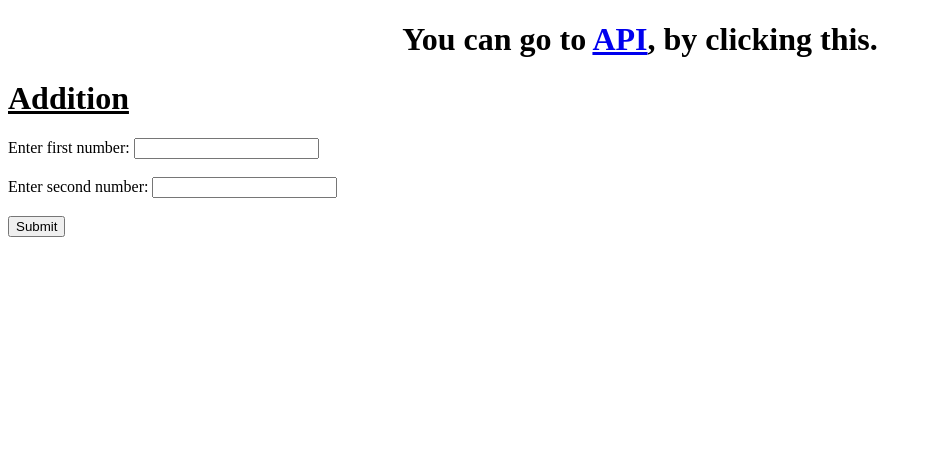
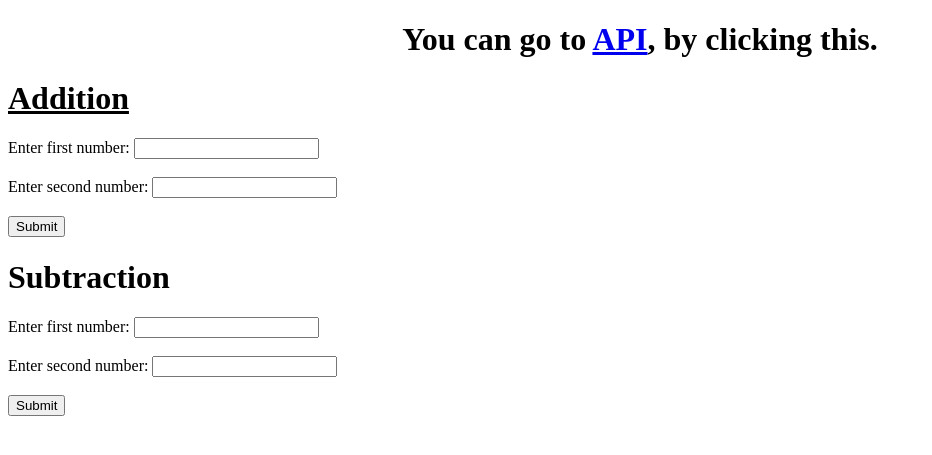
Before and after one commit to yashramanii/Django, a Django app: page / in a window 1280 px wide. Shown: the top 455 px of the page, without its empty margins (0-932 px from the left). Run offline with Django 3.2, Linux system fonts and the light colour scheme.

Commit message:
subtraction added

```diff
--- a/weather/api/templates/index.html
+++ b/weather/api/templates/index.html
@@ -16,4 +16,14 @@
     <input type="submit">
 </form>
 
+
+<h1>Subtraction</h1>
+<form action="sub" method="POST">
+    {% csrf_token %}
+
+    Enter first number: <input type="text" name="num1"><br><br>
+    Enter second number: <input type="text" name="num2"><br><br>
+    <input type="submit">
+</form>
+
 {% endblock %}
--- a/weather/api/urls.py
+++ b/weather/api/urls.py
@@ -1,6 +1,6 @@
 from django.urls import include, path
 from rest_framework import routers
-from api.views import TodoListApiView, index, addition
+from api.views import TodoListApiView, index, addition, subtraction
 
 router = routers.DefaultRouter()
 router.register('todo', TodoListApiView)
@@ -11,4 +11,5 @@ urlpatterns = [
     # path('', TodoListApiView.as_view())
     path('',index, name='index'),
     path('add',addition, name='add'),
+    path('sub',addition, name='sub'),
 ]
--- a/weather/api/views.py
+++ b/weather/api/views.py
@@ -59,3 +59,19 @@ def addition(request):
     else:
         res = "Only digits are allowed"
         return render(request, "result.html", {"result": res})
+
+
+def subtraction(request):
+
+    num1 = request.POST['num1']
+    num2 = request.POST['num2']
+
+    if num1.isdigit() and num2.isdigit():
+        a = int(num1)
+        b = int(num2)
+        res = a - b
+
+        return render(request, "result.html", {"result": res})
+    else:
+        res = "Only digits are allowed"
+        return render(request, "result.html", {"result": res})
```
